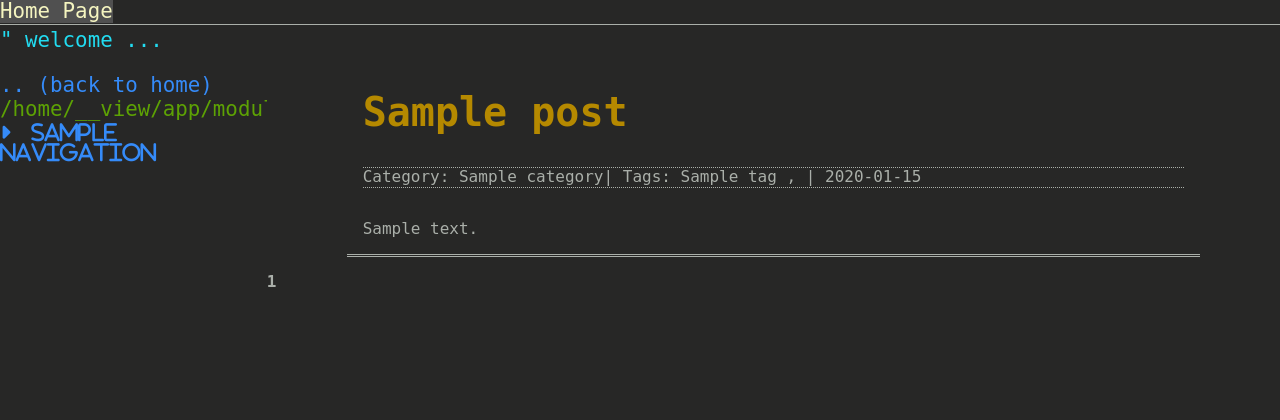
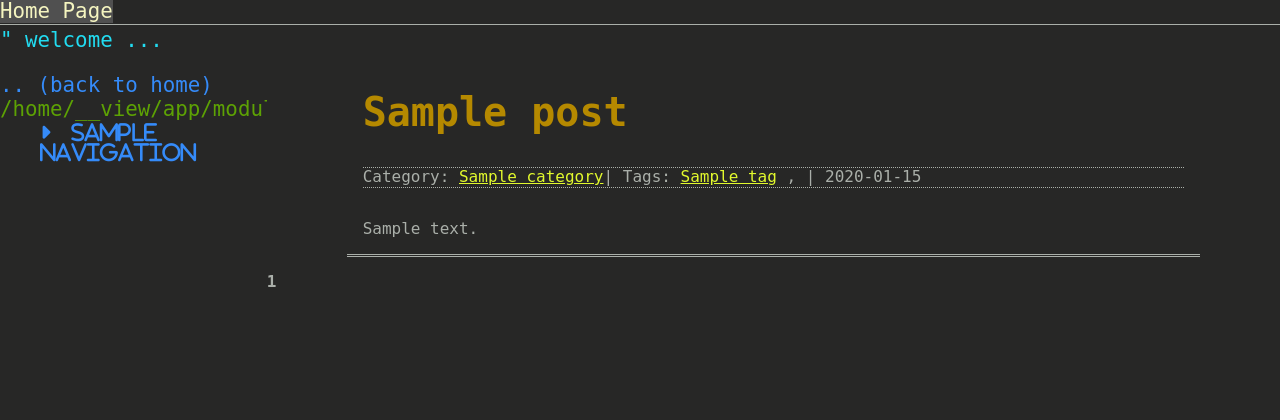
Before and after one commit to hao-hao-hao/SporuleCMS, a Python web app: template app/modules/front_end/templates/home.html in a window 1280 px wide. Shown: the top 420 px of the page. Run offline with Jinja, Linux system fonts and the light colour scheme; the template is opened without the code that fills it: most values are stand-ins (such as "Sample title", 1, 10 or a date in 2020); some libraries are stand-ins or nearby versions; some web fonts are replaced.

Commit message:
added tag url and category url

```diff
--- a/app/modules/front_end/templates/home.html
+++ b/app/modules/front_end/templates/home.html
@@ -4,9 +4,9 @@
 {% for post in posts.items %}
 <article class="post-wrapper">
 	<div class="post-title"><a href='{{post.url()}}'><h1>{{post.title}}</h1></a></div>
-	<div class="post-meta">Category: {{post.category.name}}| Tags:
+	<div class="post-meta">Category: <a href='{{post.category.url()}}'>{{post.category.name}}</a>| Tags:
 		{% for tag in post.tags %}
-		{{tag.name}}
+		<a href='{{tag.url()}}'>{{tag.name}}</a>
 		{% if tag != post.tags[-1] %},{% endif%}
 		{% endfor %}
 		{%if current_user.is_authenticated %}{% if current_user.is_owner_or_admin(post.id) %}| <a href ='{{post.edit_url()}}'>Edit</a>{% endif %}{% endif %}
--- a/app/modules/front_end/templates/post.html
+++ b/app/modules/front_end/templates/post.html
@@ -2,14 +2,13 @@
 {% block content %}
 <div class="post-wrapper">
 	<div class="post-title"><a href='{{post.url()}}'><h1>{{post.title}}</h1></a></div>
-	<div class="post-meta">Category: {{post.category.name}}| Tags:
+	<div class="post-meta">Category: <a href='{{post.category.url()}}'>{{post.category.name}}</a>| Tags:
 		{% for tag in post.tags %}
-		{{tag.name}}
+		<a href='{{tag.url()}}'>{{tag.name}}</a>
 		{% if tag != post.tags[-1] %},{% endif%}
 		{% endfor %}
 		{%if current_user.is_authenticated %}{% if current_user.is_owner_or_admin(post.id) %}| <a href ='{{post.edit_url()}}'>Edit</a>{% endif %}{% endif %}
 		| {{post.post_date.date()}}
-
 	</div>
 	<div class="post-content">{{post.content|safe}}</div>
 	<div class='disqus-comment'>
--- a/app/static/style.css
+++ b/app/static/style.css
@@ -91,7 +91,6 @@ body a{
 }
 .left-panel ul {
 	margin:0 0 0 0;
-	padding:0;
 	list-style-type:none;
 }
 .left-panel ul i a{
@@ -102,6 +101,10 @@ body a{
 	border-width: 0 0 3px 0;
 	margin:1em 5em;
 	padding:1em;
+}
+.post-meta a, .post-content a{
+	color:#e2f92d;
+	text-decoration:underline;
 }
 .post-meta{
 	border-style:dotted;
```
Also changed, not shown: app/models/category.py (+10 -0 lines), app/models/tag.py (+7 -2 lines), app/modules/front_end/views/home_view.py (+17 -3 lines).
